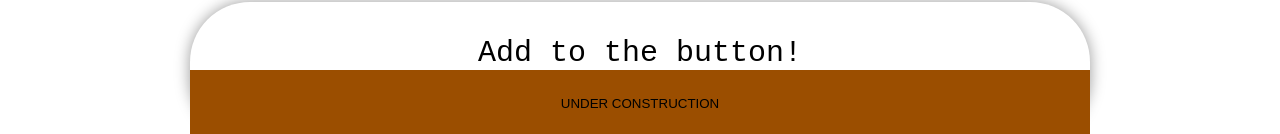
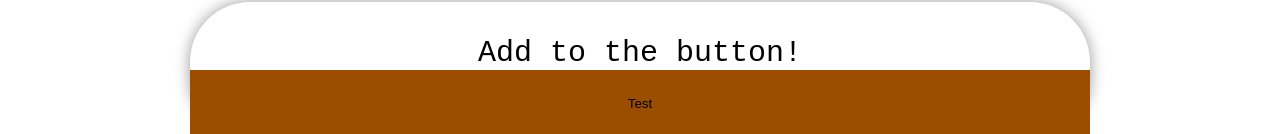
Before and after one commit to ewewsheep/Cap11.co.uk, a website: page public/Home.html in a window 1280 px wide. Shown: the part 1660-1794 px from the top of the page. Drawn offline with Linux system fonts and the light colour scheme.

Commit message:
Fix HTML formatting and improve structure

```diff
--- a/public/Home.html
+++ b/public/Home.html
@@ -128,7 +128,7 @@ t<!DOCTYPE html>
         <div style="box-shadow:0px 0px 15px rgb(0, 0, 0,0.4);width: 30em;height: 20em;border-radius: 2em;text-align: center;font-family: 'Courier New', Courier, monospace;font-size: 30px;">
             <br>
             Add to the button!
-            <button style="background-color: rgb(155,77.5,0);height: 5em;width:100%;border-style: hidden;" onmouseup="fetch('https://cap11-co-uk.onrender.com/NBUTT')">UNDER CONSTRUCTION</button>
+            <button style="background-color: rgb(155,77.5,0);height: 5em;width:100%;border-style: hidden;" onmouseup="fetch('/TEST')">Test</button>
         </div>
 
         <!--<div style="box-shadow:0px 0px 15px rgb(0, 0, 0,0.4);width: 30em;height: 20em;border-radius: 2em;text-align: center;font-family: 'Courier New', Courier, monospace;font-size: 30px;">
```
